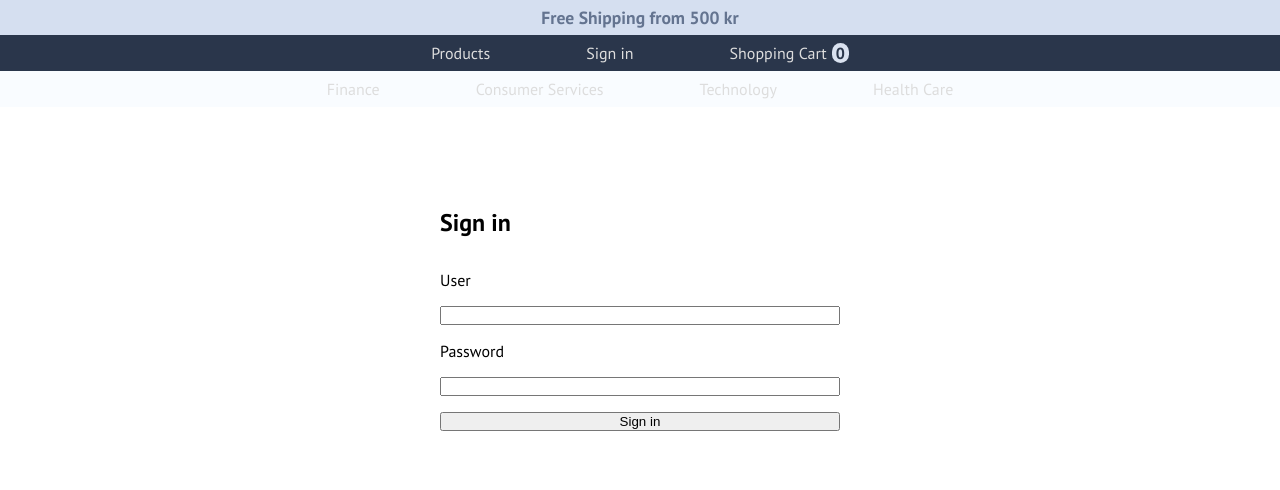
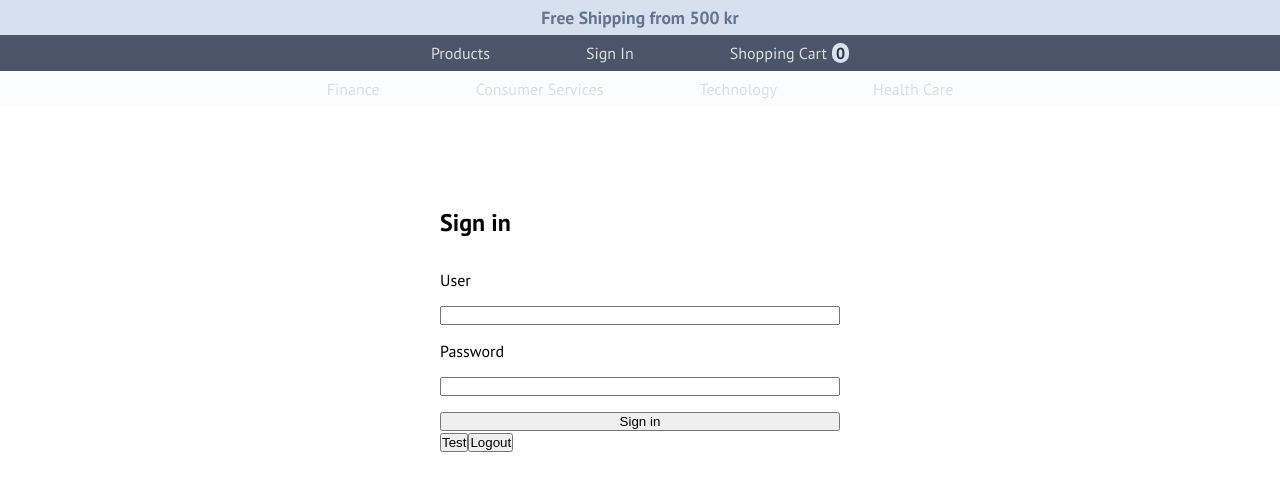
Before and after one commit to tobiasengberg/product-frontend, a React (Create React App) app: page /signin in a window 1280 px wide. Shown: the top 490 px of the page. Built offline with nearby package versions, Linux system fonts and the light colour scheme.

Commit message:
Add sign in functionality and user context

```diff
--- /dev/null
+++ b/src/contexts.js
@@ -0,0 +1,6 @@
+import {createContext} from "react";
+
+export const LoginContext = createContext({
+    loggedIn: false,
+    setLoggedIn: () => {}
+})
--- a/src/index.css
+++ b/src/index.css
@@ -1,5 +1,16 @@
-root {
+:root {
   box-sizing: border-box;
+  --light-cl1: #fafcff;
+  --light-cl2: #d7e0ee;
+  --light-cl3: #b3c6e2;
+  --light-cl4: #6f93ca;
+  --light-cl5: #4a79c0;
+  --dark-cl1: #2e5b9f;
+  --dark-cl2: #1b3d6f;
+  --dark-cl3: #0e2952;
+  --dark-cl4: #061a39;
+  --dark-cl5: #030e1d;
+
 }
 
 body {
@@ -20,15 +31,15 @@ code {
 }
 
 .primary-site-navigation {
-  background-color: #2a364b;
+  background-color: #4a5569;
 }
 
 .secondary-site-navigation {
-  background-color: #f9fcff;
+  background-color: var(--light-cl1);
 }
 
 .site-header-info {
-  background-color: #d5dff0;
+  background-color: var(--light-cl2);
   color: #647490;
   text-align: center;
   font-size: 1.1rem;
@@ -49,11 +60,11 @@ code {
 }
 
 .primary-nav-item {
-  color: #f9fcff;
+  color: var(--light-cl1);
 }
 
 .secondary-nav-item {
-  color: #091c2f;
+  color: var(--dark-cl4);
 }
 
 .primary-nav-item a:visited {
--- a/src/pages/Root.jsx
+++ b/src/pages/Root.jsx
@@ -1,19 +1,30 @@
 import React, {useState} from 'react';
 import { NavLink, Outlet} from "react-router-dom";
 import {SiteValues} from "../SiteValues";
+import {LoginContext} from "../contexts";
+import axios from "axios";
 
 const Root = ({counter}) => {
+    const [loggedIn, setLoggedIn] = useState(false);
 
-
+    const handleLogout = () => {
+        axios.post('/logout', {}).then(response => {
+            console.log(response.status);
+            response.status == 200 && setLoggedIn(false);
+        })
+            .catch(error => console.log(error));
+    }
     return (
-        <div>
+        <LoginContext.Provider value={{loggedIn, setLoggedIn}}>
             <div className="site-header-info">
                 <p>{`Free Shipping from ${SiteValues.FreeShipping} kr`}</p>
             </div>
             <nav className="primary-site-navigation">
                 <ul className="nav-options">
                     <li className="primary-nav-item nav-item"><NavLink to="/products">Products</NavLink></li>
-                    <li className="primary-nav-item nav-item"><NavLink to="/signin">Sign in</NavLink></li>
+                    {loggedIn ? <li className="primary-nav-item nav-item"><button onClick={handleLogout}>Sign Out</button></li>
+                        : <li className="primary-nav-item nav-item"><NavLink to="/signin">Sign In</NavLink></li>
+                    }
                     <li className="primary-nav-item nav-item"><NavLink to="/shoppingcart">Shopping Cart<span
                         className="shopping-cart-icon">{counter}</span></NavLink></li>
                 </ul>
@@ -27,7 +38,7 @@ const Root = ({counter}) => {
                 </ul>
             </nav>
             <Outlet/>
-        </div>
+        </LoginContext.Provider>
     );
 };
 
--- a/src/pages/SignIn.jsx
+++ b/src/pages/SignIn.jsx
@@ -1,5 +1,7 @@
-import React, {useState} from 'react';
+import React, {useContext, useState} from 'react';
 import styled from "styled-components";
+import axios from "axios";
+import {LoginContext} from "../contexts";
 
 const Container = styled.div`
     margin: 100px auto;
@@ -18,10 +20,38 @@ const SignIn = () => {
 
     const [user, setUser] = useState('');
     const [password, setPassword] = useState('');
-
+    const [forecast, setForecast] = useState();
+    const {loggedIn, setLoggedIn} = useContext(LoginContext);
     const handleSubmit = (e) => {
         e.preventDefault();
-        console.log(user, password);
+        axios.post('/login?useCookies=true', {
+            email: `${user}`,
+            password: `${password}`
+        })
+            .then(response => {
+                console.log(response.status);
+                response.status == 200 && setLoggedIn(true);
+            })
+    }
+
+    const handleTest = () => {
+        axios.get('/weatherforecast')
+            .then(response => {
+                setForecast(response.data);
+                console.log(response.data);
+            })
+            .catch(error => {
+                setForecast();
+                console.log(error);
+            });
+    }
+
+    const handleLogout = () => {
+        axios.post('/logout', {}).then(response => {
+            console.log(response.status);
+            response.status == 200 && setLoggedIn(false);
+        })
+            .catch(error => console.log(error));
     }
     return (
         <Container>
@@ -43,6 +73,13 @@ const SignIn = () => {
                 />
                 <button>Sign in</button>
             </form>
+            {forecast !== undefined && forecast.map(f => (
+                <p key={f.temperatureF}>{f.temperatureC}</p>
+            ))
+
+            }
+            <button onClick={handleTest}>Test</button>
+            <button onClick={handleLogout}>Logout</button>
         </Container>
     );
 };
```
